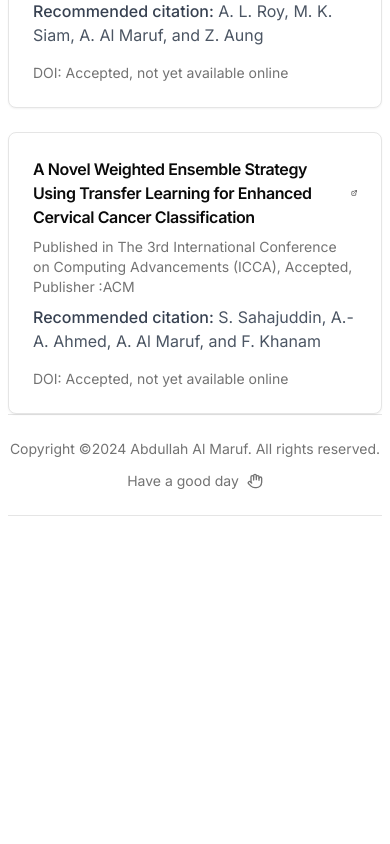
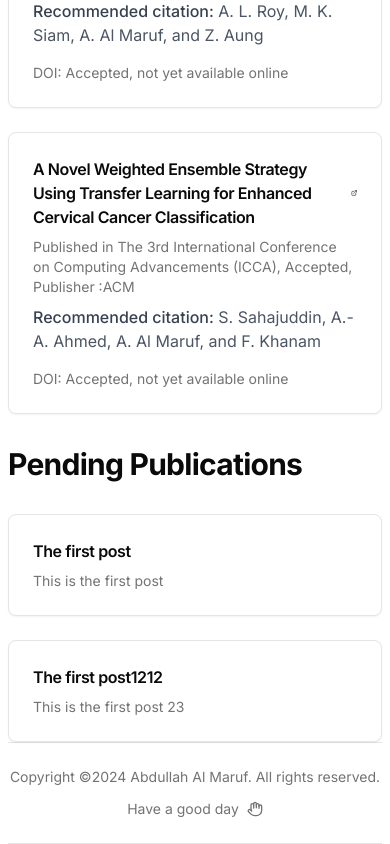
Before and after one commit to VA4MDS/Conference-Website, a Next.js app: page /publications in a window 390 px wide. Shown: the part 6783-7627 px from the top of the page. Before the commit the page ends 7299 px from the top, so only its background shows below. Built offline with nearby package versions, Linux system fonts and the light colour scheme.

Commit message:
added project and pending published

```diff
--- /dev/null
+++ b/src/app/(public)/projects/page.tsx
@@ -0,0 +1,5 @@
+import ProjectsContent from '@/components/pages/projects/projects-content';
+
+export default function ProjectsPage() {
+  return <ProjectsContent />;
+}
--- /dev/null
+++ b/src/components/pages/projects/projects-content.tsx
@@ -0,0 +1,5 @@
+import Projects from '@/components/projects';
+
+export default function ProjectsContent() {
+  return <Projects />;
+}
--- /dev/null
+++ b/src/components/projects/index.tsx
@@ -0,0 +1,15 @@
+import projectsData from '@/lib/json/projects.json';
+import ProjectCard from './project-card';
+
+export default function Projects() {
+  return (
+    <div className='space-y-8'>
+      <h2 className='text-3xl font-bold tracking-tight'>Projects</h2>
+      <div className='grid grid-cols-1 lg:grid-cols-2 gap-6'>
+        {projectsData.map((project, index) => (
+          <ProjectCard key={index} project={project} />
+        ))}
+      </div>
+    </div>
+  );
+}
--- /dev/null
+++ b/src/components/projects/project-card.tsx
@@ -0,0 +1,58 @@
+import Link from 'next/link';
+import { Card } from '../ui/card';
+import { Button } from '../ui/button';
+
+type ProjectCardPropsType = {
+  project: {
+    id: string;
+    title: string;
+    description: string;
+    github: string;
+  };
+};
+
+export default function ProjectCard({ project }: ProjectCardPropsType) {
+  const { title, description, github } = project;
+  return (
+    <Card className='overflow-hidden transition-colors hover:bg-muted/50'>
+      <div className='p-6'>
+        <h3 className='font-semibold tracking-tight hover:text-primary'>
+          {title}
+        </h3>
+        <div className='space-y-2'>
+          <p className='mt-2 text-sm text-muted-foreground'>{description}</p>
+        </div>
+        <div className='mt-4'>
+          <Link
+            href={github}
+            target='_blank'
+            rel='noopener noreferrer'
+            className='flex items-center gap-2 '
+          >
+            <Button size='sm'>
+              {' '}
+              <span>
+                <svg
+                  xmlns='http://www.w3.org/2000/svg'
+                  width='24'
+                  height='24'
+                  viewBox='0 0 24 24'
+                  fill='none'
+                  stroke='currentColor'
+                  strokeWidth='2'
+                  strokeLinecap='round'
+                  strokeLinejoin='round'
+                  className='lucide lucide-github'
+                >
+                  <path d='M15 22v-4a4.8 4.8 0 0 0-1-3.5c3 0 6-2 6-5.5.08-1.25-.27-2.48-1-3.5.28-1.15.28-2.35 0-3.5 0 0-1 0-3 1.5-2.64-.5-5.36-.5-8 0C6 2 5 2 5 2c-.3 1.15-.3 2.35 0 3.5A5.403 5.403 0 0 0 4 9c0 3.5 3 5.5 6 5.5-.39.49-.68 1.05-.85 1.65-.17.6-.22 1.23-.15 1.85v4' />
+                  <path d='M9 18c-4.51 2-5-2-7-2' />
+                </svg>
+              </span>
+              View on GitHub
+            </Button>
+          </Link>
+        </div>
+      </div>
+    </Card>
+  );
+}
--- a/src/components/publications/index.tsx
+++ b/src/components/publications/index.tsx
@@ -1,5 +1,7 @@
 import PublicationCard from './publication-card';
+import PendingPublicationData from '@/lib/json/pending-published.json';
 import publicationsData from '@/lib/json/publications.json';
+import PendingPublicationCard from './pending-publication-card';
 
 export default async function Publications() {
   return (
@@ -10,6 +12,14 @@ export default async function Publications() {
           <PublicationCard key={index} paper={paper} />
         ))}
       </div>
+      <h2 className='text-3xl font-bold tracking-tight'>
+        Pending Publications
+      </h2>
+      <div className='grid grid-cols-1 lg:grid-cols-2 gap-6'>
+        {PendingPublicationData.map((paper, index) => (
+          <PendingPublicationCard key={index} paper={paper} />
+        ))}
+      </div>
     </div>
   );
 }
--- /dev/null
+++ b/src/components/publications/pending-publication-card.tsx
@@ -0,0 +1,26 @@
+import { Card } from '../ui/card';
+
+type PendingPublicationPropsType = {
+  paper: {
+    title: string;
+    description: string;
+  };
+};
+
+export default function PendingPublicationCard({
+  paper,
+}: PendingPublicationPropsType) {
+  const { title, description } = paper;
+  return (
+    <Card className='overflow-hidden transition-colors hover:bg-muted/50'>
+      <div className='p-6'>
+        <h3 className='font-semibold tracking-tight hover:text-primary'>
+          {title}
+        </h3>
+        <div className='space-y-2'>
+          <p className='mt-2 text-sm text-muted-foreground'>{description}</p>
+        </div>
+      </div>
+    </Card>
+  );
+}
--- a/src/components/shared/main-header.tsx
+++ b/src/components/shared/main-header.tsx
@@ -13,6 +13,7 @@ const navLinks = [
   { name: 'Experience', href: '/experience' },
   { name: 'Skills', href: '/skills' },
   { name: 'Talks', href: '/talks' },
+  { name: 'Projects', href: '/projects' },
   // { name: 'CV', href: '/abfullah-al-maruf-cv.pdf' },
 ];
 
--- a/src/components/talks/talks-card.tsx
+++ b/src/components/talks/talks-card.tsx
@@ -17,7 +17,7 @@ export default function TalksCard({ talk }: TalkProps) {
         <h1 className='font-semibold tracking-tight hover:text-primary'>
           {title}
         </h1>
-        <p>{description}</p>
+        <p className='text-sm text-muted-foreground'>{description}</p>
       </div>
     </Card>
   );
--- /dev/null
+++ b/src/lib/json/pending-published.json
@@ -0,0 +1,12 @@
+[
+  {
+    "id": "1",
+    "title": "The first post",
+    "description": "This is the first post"
+  },
+  {
+    "id": "2",
+    "title": "The first post1212",
+    "description": "This is the first post 23"
+  }
+]
--- /dev/null
+++ b/src/lib/json/projects.json
@@ -0,0 +1,20 @@
+[
+  {
+    "id": "1",
+    "title": "Project 1",
+    "description": "This is project 1",
+    "github": "https://github.com"
+  },
+  {
+    "id": "2",
+    "title": "Project 2",
+    "description": "This is project 2",
+    "github": "https://github.com"
+  },
+  {
+    "id": "3",
+    "title": "Project 3",
+    "description": "This is project 3",
+    "github": "https://github.com"
+  }
+]
```
